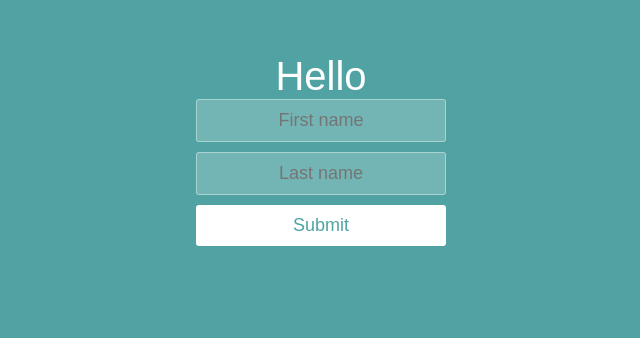
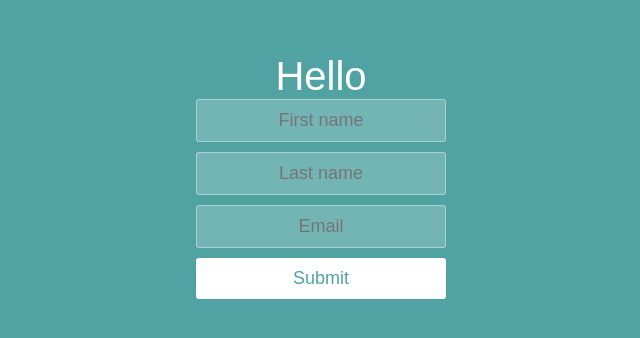
Before and after one commit to HarsikaKumari/reactForm, a React (Create React App) app: page / in a window 1280 px wide. Shown: the part 154-492 px from the top of the page, without its empty margins (319-959 px from the left). Built offline with nearby package versions, Linux system fonts and the light colour scheme.

Commit message:
feat (form): added input fields

```diff
--- a/src/App.jsx
+++ b/src/App.jsx
@@ -2,14 +2,19 @@ import React, { useState } from 'react'
 
 const App = () => {
   const [headingText, setHeadingText] = useState("");
+  const [subHeading, setSubHeading] = useState("");
   const [isMouseOver, setMouseOver] = useState(false);
-    const [firstName, setFirstName] = useState("");
-    const [lastName, setLastName] = useState("");
+  const [contact, setContact] = useState({
+    firstName: "",
+    lastName: "",
+    email: ""
+  });
 
   function handleClick(event) {
-        setHeadingText(firstName+" "+lastName);
+    event.preventDefault();
 
-        event.preventDefault();
+    setHeadingText(contact.firstName + " " + contact.lastName);
+    setSubHeading(contact.email);
   }
 
   function handleMouseOver() {
@@ -20,31 +25,61 @@ const App = () => {
     setMouseOver(false);
   }
 
-      function handleChangeFirst(event) {
-        setFirstName(event.target.value);
+  function handleChange(event) {
+    const { name, value } = event.target;
+
+    setContact(prev => {
+      if (name === "fName") {
+        return {
+          firstName: value,
+          lastName: prev.lastName,
+          email: prev.email
+        };
+      } else if (name === "lName") {
+        return {
+          firstName: prev.firstName,
+          lastName: value,
+          email: prev.email
+        };
+      } else if (name === "email") {
+        return {
+          firstName: prev.firstName,
+          lastName: prev.lastName,
+          email: value
+        };
+      }
+    });
   }
 
-      function handleChangeLast(event) {
-        setLastName(event.target.value);
-      }
 
   return (
     <div className="container">
 
       <h1>Hello {headingText} </h1>
+      <p> {subHeading}</p>
 
       <form onSubmit={handleClick}>
         <input
-                type="text"
+          type="text" name="fName"
           placeholder="First name"
-                onChange={handleChangeFirst}
+          onChange={handleChange}
+          value={contact.firstName}
         />
 
         <input
-                type="text"
+          type="text" name="lName"
           placeholder="Last name"
-                onChange={handleChangeLast}
+          onChange={handleChange}
+          value={contact.lastName}
         />
+
+        <input
+          type="email" name="email"
+          placeholder="Email"
+          onChange={handleChange}
+          value={contact.email}
+        />
+
 
 
         <button className='btn'
```
Lines whose indentation alone changed are shown as unchanged.
